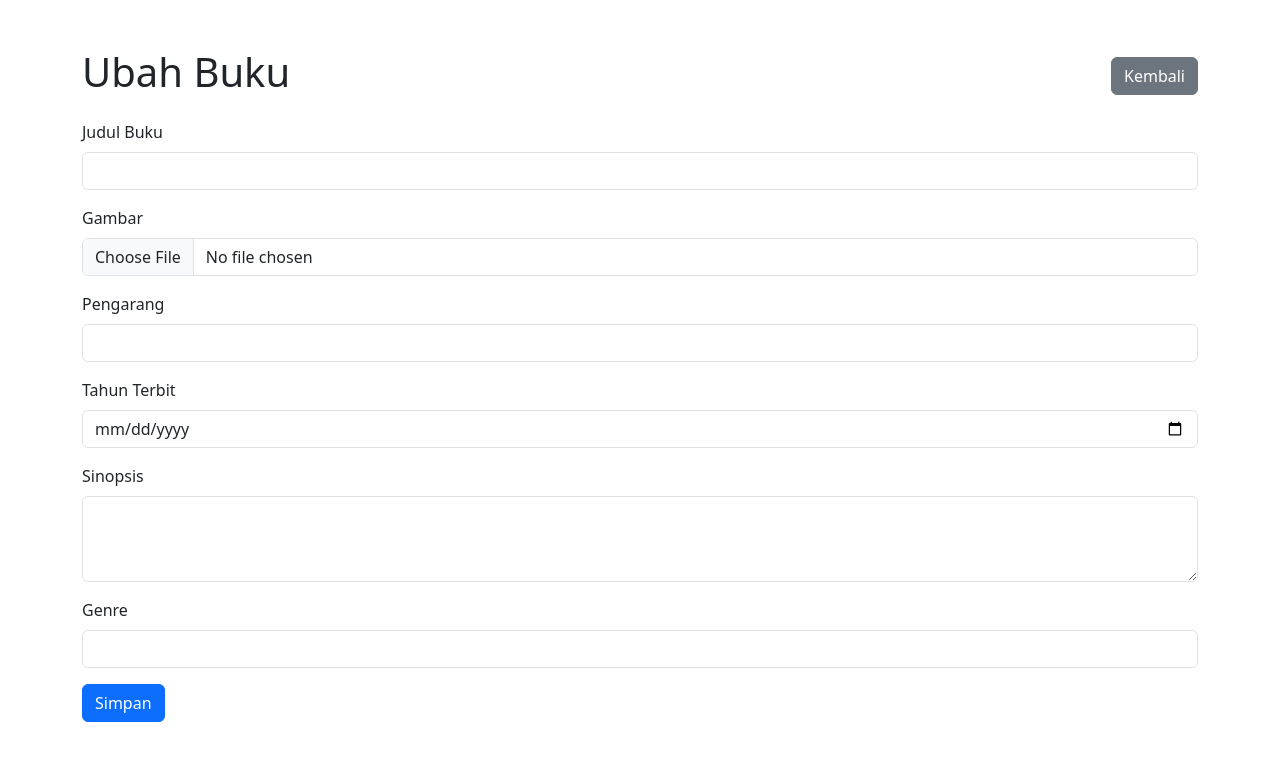
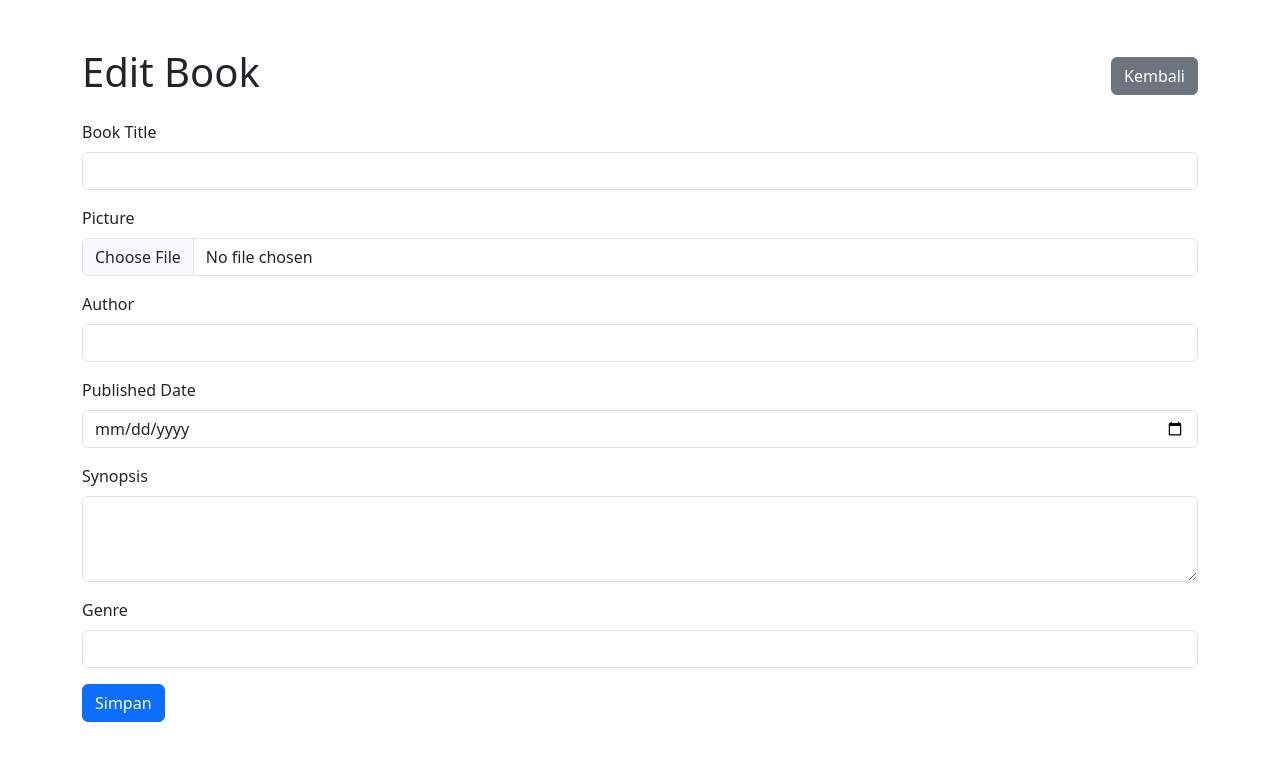
Before and after one commit to SicBell/Project_Tekweb, a PHP site: page /edit_book.php in a window 1280 px wide. Shown: the top 761 px of the page. Run offline with PHP 8.4, Linux system fonts and the light colour scheme; some web fonts are replaced.

Commit message:
profile edit

```diff
--- a/Profile.php
+++ b/Profile.php
@@ -29,7 +29,7 @@ if (!isset($_SESSION['username']) && isset($_SESSION['user_type'])) {
 <body>
     <div class="container-fluid mx-auto rounded-3 p-3" style="width: 70%; margin-top: 5%; background-color: #F5EEDC;">
         <?php
-        if ($_SESSION['user_type'] == 'user') {
+        if ($_SESSION['page_name'] == 'Index.php') {
             ?>
             <form method="post" action="Index.php" enctype='multipart/form-data'>
                 <div class="mb-3 d-flex justify-content-center">
@@ -69,7 +69,7 @@ if (!isset($_SESSION['username']) && isset($_SESSION['user_type'])) {
         }
         ?>
         <?php
-        if ($_SESSION['user_type'] == 'admin' && ($_SESSION['admin_type'] == 'super' || $_SESSION['admin_type'] == 'super')) {
+        if ($_SESSION['page_name'] == 'Admin_page.php') {
             ?>
             <form method="post" action="Admin_Page.php" enctype='multipart/form-data'>
                 <div class="mb-3 d-flex justify-content-center">
@@ -108,7 +108,7 @@ if (!isset($_SESSION['username']) && isset($_SESSION['user_type'])) {
         }
         ?>
         <?php
-        if ($_SESSION['user_type'] == 'admin' && $_SESSION['admin_type'] == 'member') {
+        if ($_SESSION['page_name'] == 'Admin_Member.php') {
             ?>
             <form method="post" action="Admin_Member.php" enctype='multipart/form-data'>
                 <div class="mb-3 d-flex justify-content-center">
--- a/edit_book.php
+++ b/edit_book.php
@@ -43,11 +43,9 @@ if (count($_POST) > 0 && isset($book['id'])) {
 
         move_uploaded_file($_FILES['gambar']['tmp_name'], $upload_dir . $newImageName);
 
-        // Update the database with the new image name ($newImageName) and sinopsis
         $stmt = $mysqli->prepare("UPDATE books SET title=?, gambar=?, pengarang=?, tahun_terbit=?, genre=?, sinopsis=? WHERE id=?");
         $stmt->bind_param("ssssssi", $title, $newImageName, $pengarang, $tahun_terbit, $genre, $sinopsis, $book['id']);
     } else {
-        // Update the database without changing the image and including sinopsis
         $stmt = $mysqli->prepare("UPDATE books SET title=?, pengarang=?, tahun_terbit=?, genre=?, sinopsis=? WHERE id=?");
         $stmt->bind_param("sssssi", $title, $pengarang, $tahun_terbit, $genre, $sinopsis, $book['id']);
     }
@@ -82,32 +80,32 @@ if (count($_POST) > 0 && isset($book['id'])) {
     <div class="container">
         <div class="row mt-5">
             <div class="col-12 d-flex flex-row justify-content-between">
-                <h1>Ubah Buku</h1>
+                <h1>Edit Book</h1>
                 <span class="d-flex align-items-center"><a class="btn btn-secondary" href="./Admin_page.php">Kembali</a></span>
             </div>
             <div class="col-12">
                 <p><?php echo $err_msg; ?></p>
                 <form method="post" enctype="multipart/form-data">
                     <div class="mb-3">
-                        <label class="form-label">Judul Buku</label>
+                        <label class="form-label">Book Title</label>
                         <input type="text" class="form-control" name="title" value="<?php echo $book ? htmlspecialchars($book['title']) : ''; ?>">
                     </div>
                     <div class="mb-3">
-                        <label class="form-label">Gambar</label>
+                        <label class="form-label">Picture</label>
                         <input type="file" class="form-control" name="gambar" accept=".jpg, .jpeg, .png">
                     </div>
                     <div class="mb-3">
-                        <label class="form-label">Pengarang</label>
+                        <label class="form-label">Author</label>
                         <input type="text" class="form-control" name="pengarang"
                             value="<?php echo $book ? htmlspecialchars($book['pengarang']) : ''; ?>">
                     </div>
                     <div class="mb-3">
-                        <label class="form-label">Tahun Terbit</label>
+                        <label class="form-label">Published Date</label>
                         <input type="date" class="form-control" name="tahun_terbit"
                             value="<?php echo $book ? $book['tahun_terbit'] : ''; ?>">
                     </div>
                     <div class="mb-3">
-                        <label class="form-label">Sinopsis</label>
+                        <label class="form-label">Synopsis</label>
                         <textarea class="form-control" name="sinopsis" rows="3"><?php echo $book ? htmlspecialchars($book['sinopsis']) : ''; ?></textarea>
                     </div>
                     <div class="mb-3">
--- a/search_user.php
+++ b/search_user.php
@@ -35,7 +35,7 @@ $result = $mysqli->query($query);
             <th>Email</th>
             <th>User Type</th>
             <th>Admin Type</th>
-            <th>Aksi</th>
+            <th>Action</th>
         </tr>
     </thead>
     <tbody>
@@ -67,8 +67,8 @@ $result = $mysqli->query($query);
                         <?php echo $row['admin_type'] == "" ? "(Akun ini hanya user biasa)" : $row['admin_type']; ?>
                     </td>
                     <td>
-                        <a class="btn btn-primary" href="edit_member.php?id=<?php echo $row['Id']; ?>">Ubah</a>
-                        <a href="delete_member.php?id=<?php echo $row['Id']; ?>" onclick="return confirm('Are you sure you want to delete this account?')" class="delete_user btn btn-danger">Hapus</a>
+                        <a class="btn btn-primary" href="edit_member.php?id=<?php echo $row['Id']; ?>">Edit</a>
+                        <a href="delete_member.php?id=<?php echo $row['Id']; ?>" onclick="return confirm('Are you sure you want to delete this account?')" class="delete_user btn btn-danger">Delete</a>
                     </td>
                 </tr>
                 <?php
--- a/showBooks.php
+++ b/showBooks.php
@@ -63,8 +63,7 @@ if (isset($_POST['inputButton'])) {
 
     $input = $_POST['inputButton'];
 
-    $query = "SELECT * FROM books WHERE title LIKE '%{$input}%' OR pengarang LIKE '%{$input}%' OR tahun_terbit LIKE '%{$input}%'
-        OR genre LIKE '{$input}%' OR book_status = '{$input}';";
+    $query = "SELECT * FROM books WHERE genre LIKE '{$input}%' OR book_status = '{$input}';";
 
     $result = mysqli_query($mysqli, $query);
 
```
Also changed, not shown: Admin_Member.php (+0 -11 lines), Index.php (+22 -15 lines), img/SicBell657f20199a6ed7.82337850.jpg (added), img/SicBell657fca95eec567.50487094.png (added).
